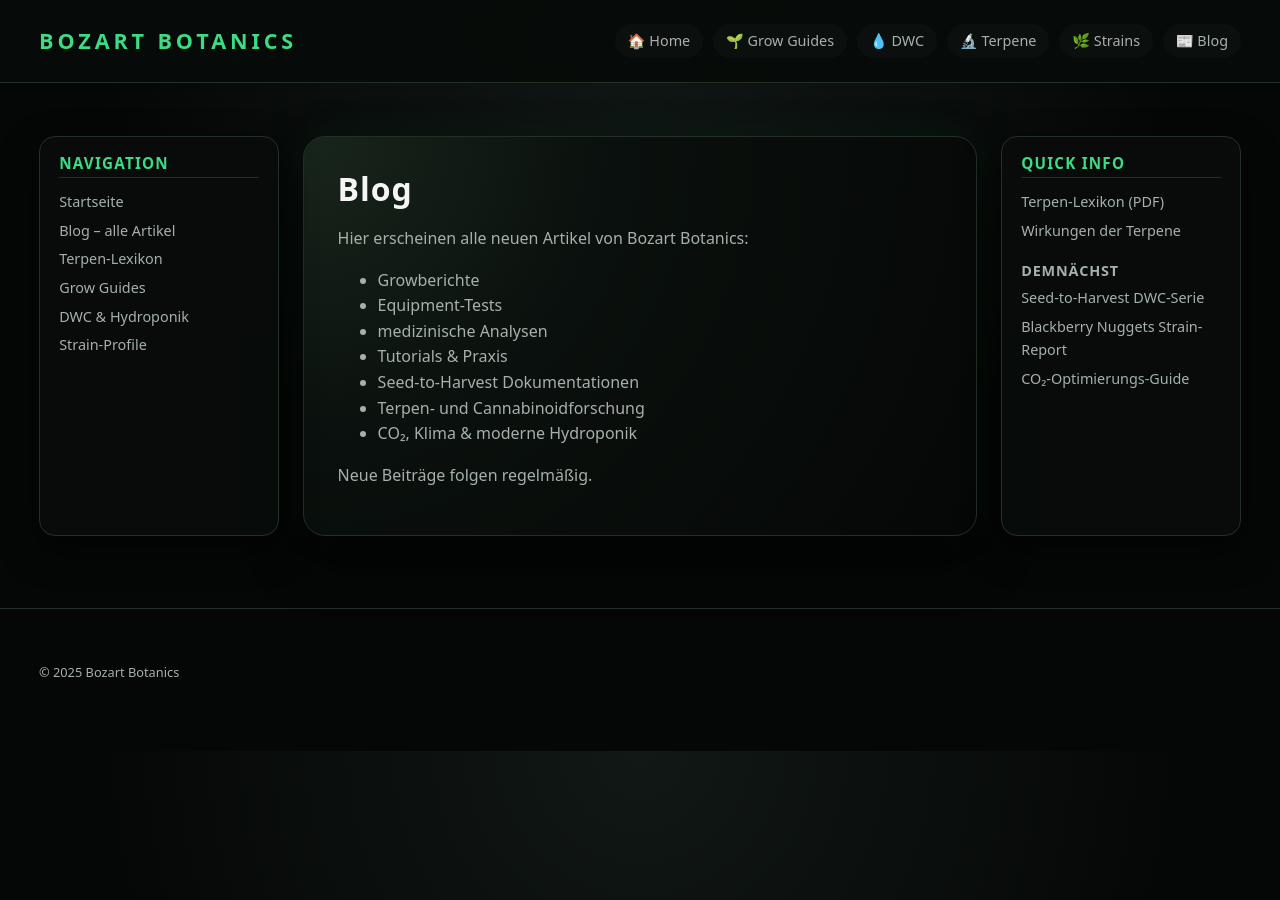
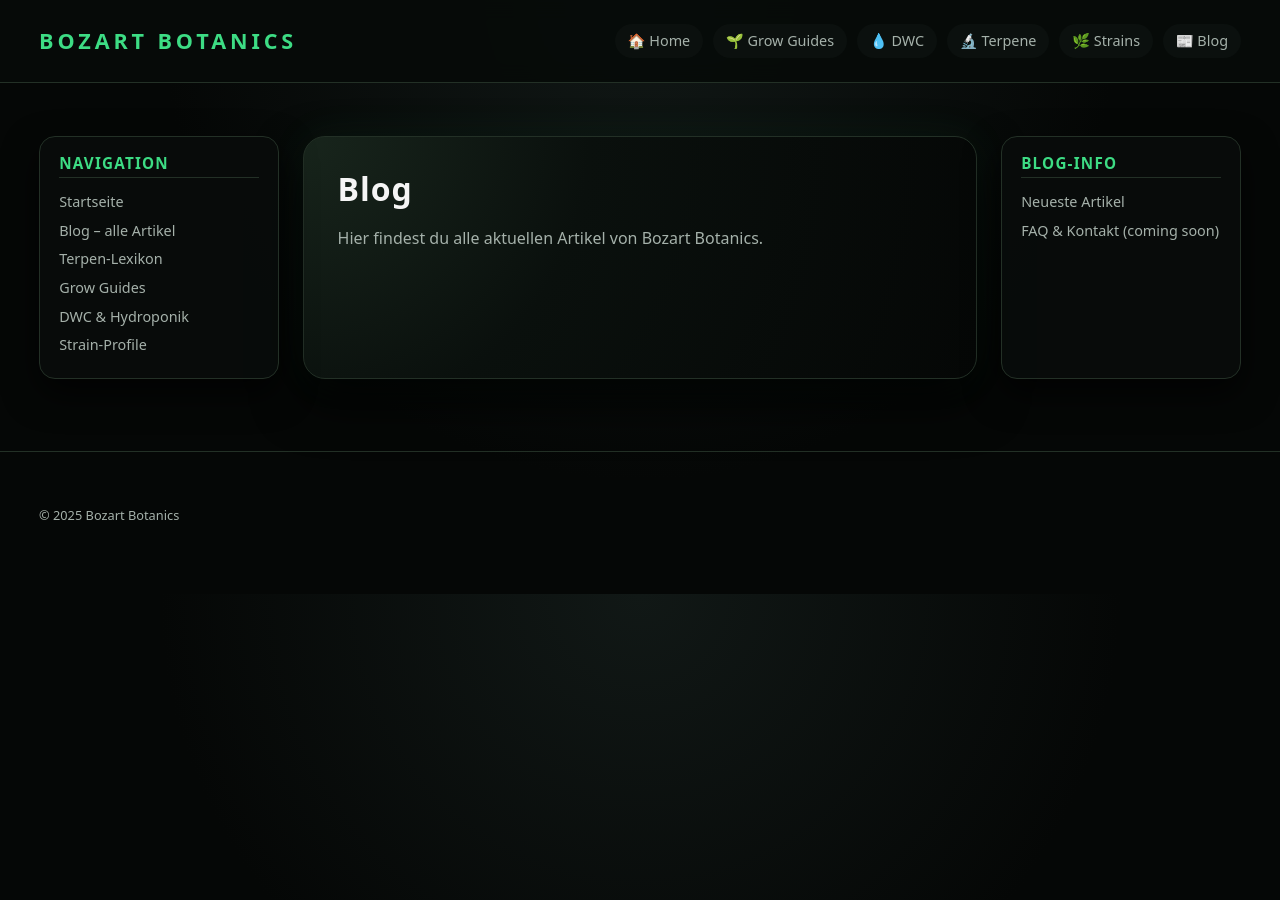
Before and after one commit to bozart-army/bozart-botanics, a Jekyll site: the page built from blog/index.md, in a window 1280 px wide. Built offline with Jekyll 4.4.1, drawn with Linux system fonts in a browser that asks for light colours.

Commit message:
Revise blog index content and add dynamic posts list
Updated blog index to display current articles dynamically.

```diff
--- a/blog/index.md
+++ b/blog/index.md
@@ -1,18 +1,14 @@
 ---
 layout: default
 title: Blog
+sidebar: blog
 ---
 
 # Blog
 
-Hier erscheinen alle neuen Artikel von Bozart Botanics:
+Hier findest du alle aktuellen Artikel von Bozart Botanics.
 
-- Growberichte
-- Equipment-Tests
-- medizinische Analysen
-- Tutorials & Praxis
-- Seed-to-Harvest Dokumentationen
-- Terpen- und Cannabinoidforschung
-- CO₂, Klima & moderne Hydroponik
-
-Neue Beiträge folgen regelmäßig.
+{% for post in site.posts %}
+- [{{ post.title }}]({{ post.url | relative_url }})
+  <small>{{ post.date | date: "%d.%m.%Y" }}</small>
+{% endfor %}
```
